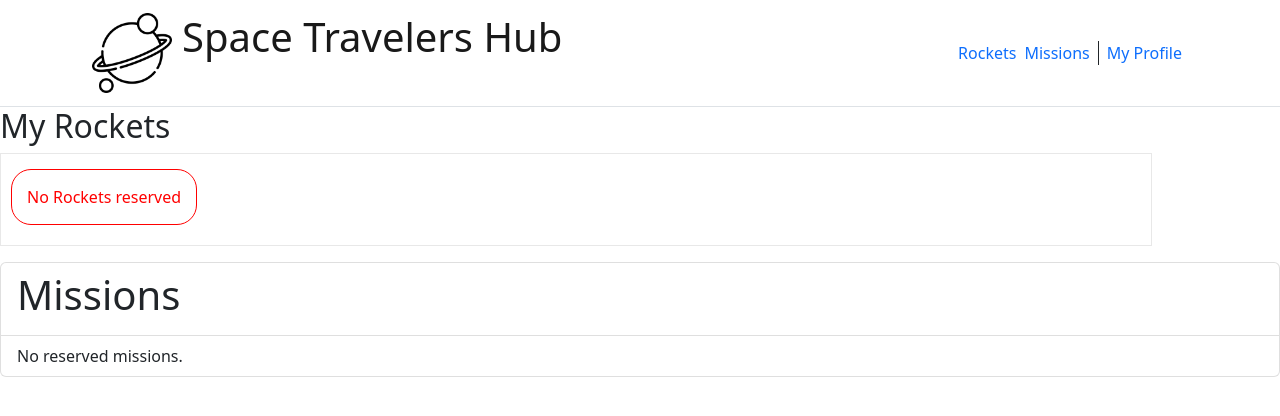
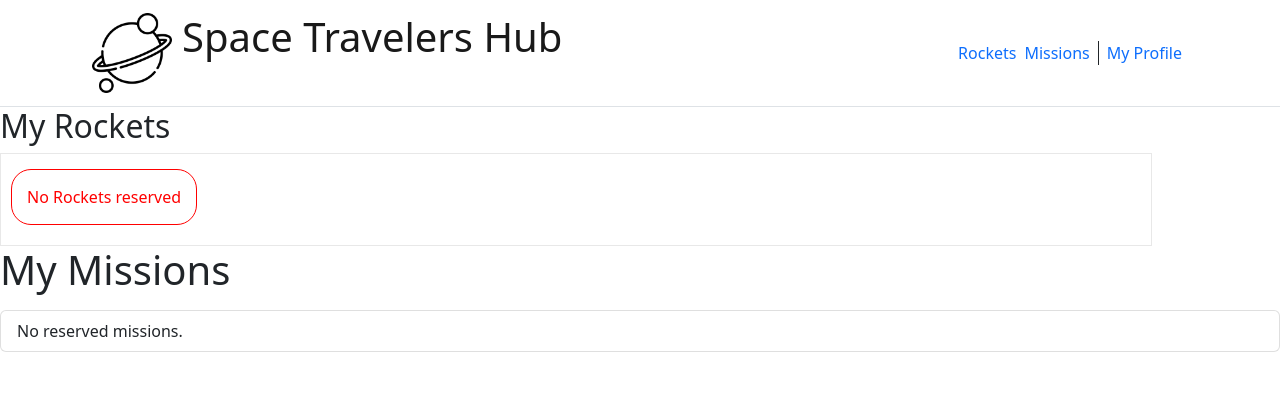
Before and after one commit to Kumilachew-g/space-travelers-hub, a React (Create React App) app: page /profile in a window 1280 px wide. Shown: the top 416 px of the page. Built offline with nearby package versions, Linux system fonts and the light colour scheme.

Commit message:
Update mission page

```diff
--- a/src/components/pages/JoinedMission.js
+++ b/src/components/pages/JoinedMission.js
@@ -19,10 +19,10 @@ const AllJoinedMissions = () => {
 
   return (
     <section>
+      <li className="list-group-item">
+        <h1>My Missions</h1>
+      </li>
       <ul className="list-group my-3">
-        <li className="list-group-item">
-          <h1>Missions</h1>
-        </li>
         {joinedMissions.length === 0 ? noReservedMission() : mapMissions}
       </ul>
     </section>
```
